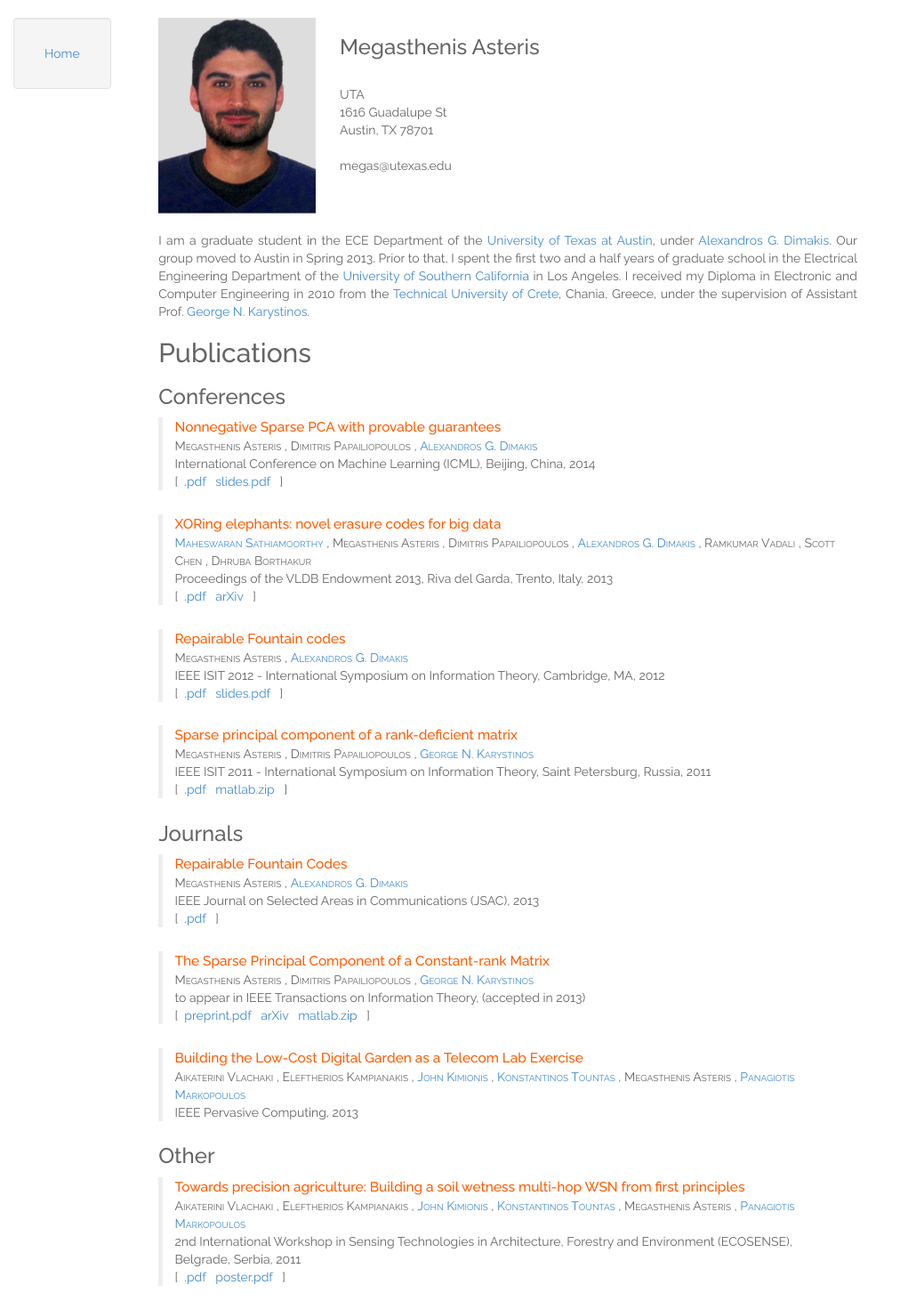
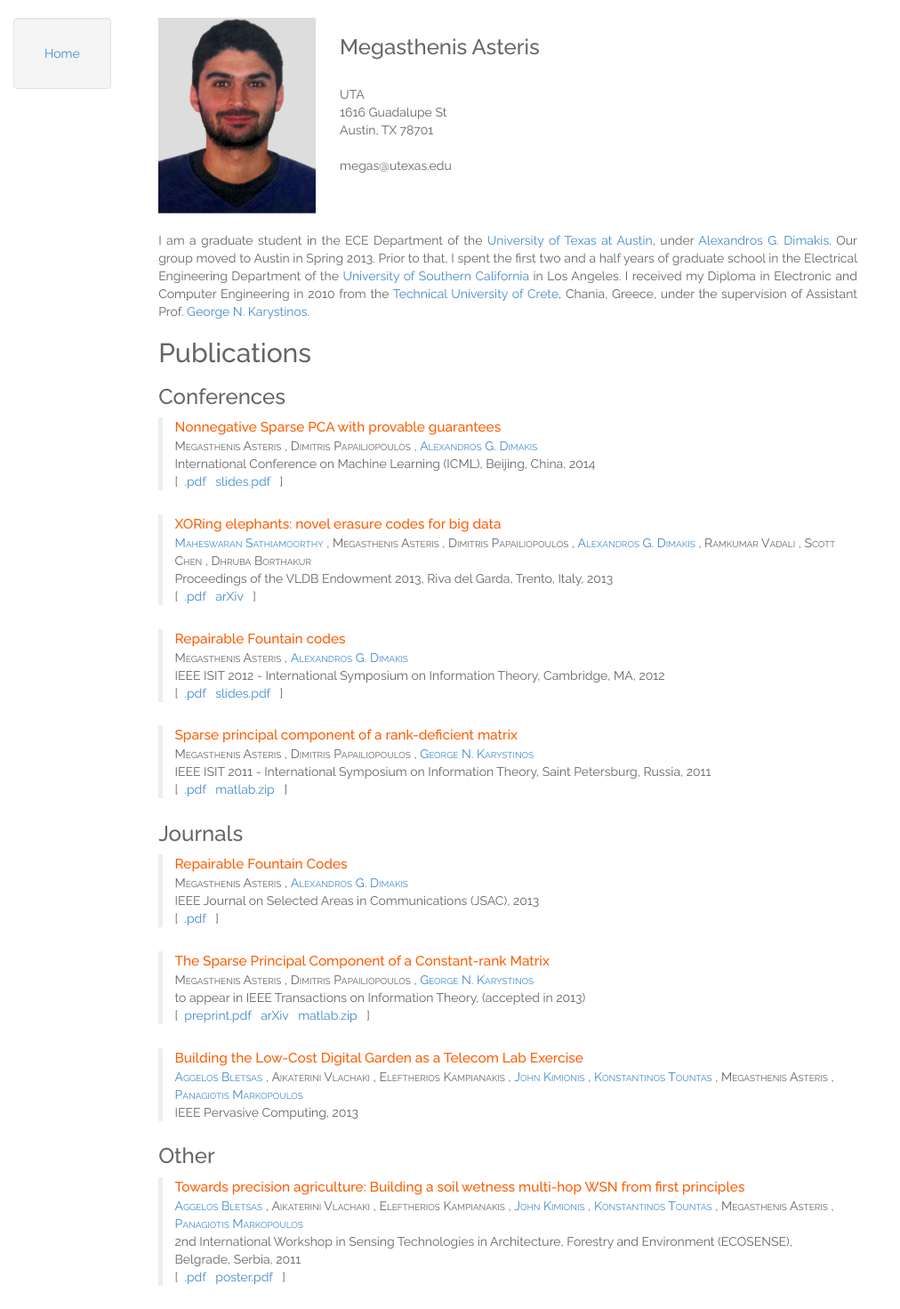
Before and after one commit to megasthenis/megasthenis.github.io, a Jekyll site: the page built from index.html, in a window 1280 px wide. Shown: the whole page at 89% size, without its empty margins (0-1012 px from the left). Built offline with Jekyll 4.4.1, drawn with Linux system fonts in a browser that asks for light colours; nearby versions of some CDN libraries.

Commit message:
fixed missing author

```diff
--- a/_data/publications.yml
+++ b/_data/publications.yml
@@ -136,7 +136,7 @@
 
 - id: "digital-garden:2013"
   type: journal
-  authors: [bletas, vlachaki, kampianakis, kimionis, sklivanitis, tountas, asteris, markopoulos]
+  authors: [bletsas, vlachaki, kampianakis, kimionis, sklivanitis, tountas, asteris, markopoulos]
   venue: IEEE Pervasive Computing
   bibtype: inproceedings
   bib:
@@ -154,7 +154,7 @@
 
 - id: "digital-garden:2013"
   type: other
-  authors: [bletas, vlachaki, kampianakis, kimionis, sklivanitis, tountas, asteris, markopoulos]
+  authors: [bletsas, vlachaki, kampianakis, kimionis, sklivanitis, tountas, asteris, markopoulos]
   venue: 2nd International Workshop in Sensing Technologies in Architecture, Forestry and Environment (ECOSENSE), Belgrade, Serbia
   bibtype: inproceedings
   bib:
```
